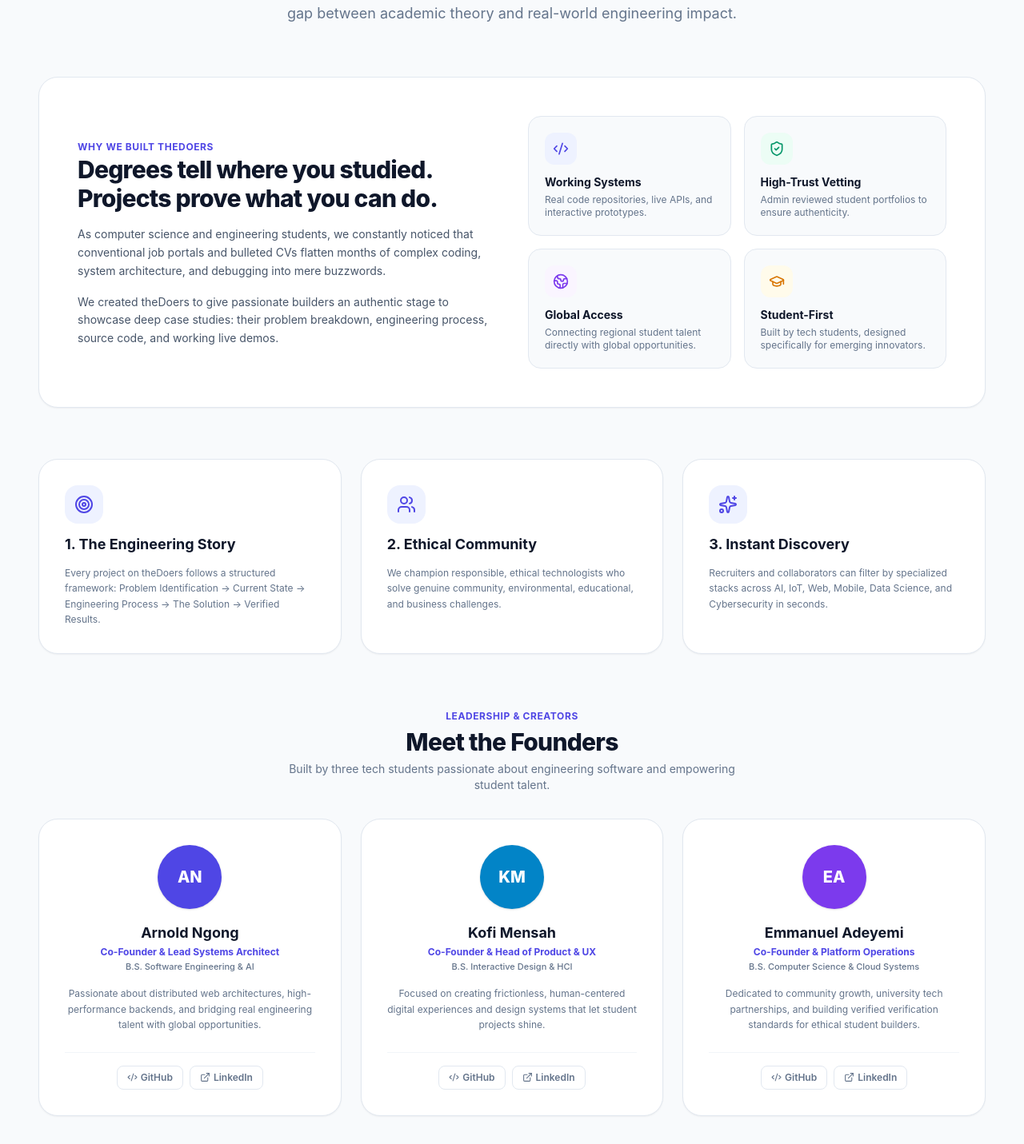
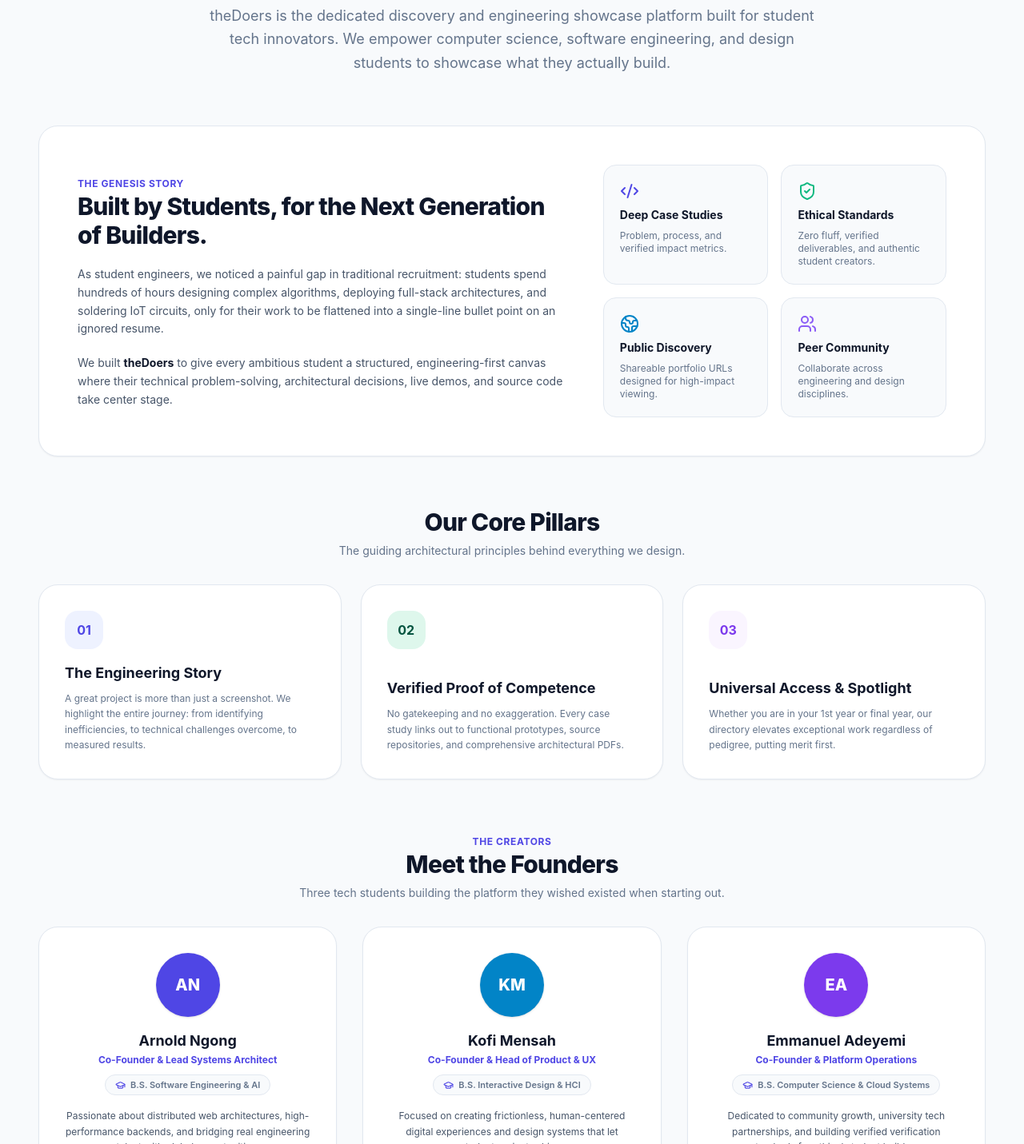
Before and after one commit to AroTech23/theDoers, a Next.js app: page /about in a window 1280 px wide. Shown: the part 419-1850 px from the top of the page at 80% size. Built offline with nearby package versions, Linux system fonts and the light colour scheme.

Commit message:
feat: implement session and role-aware navigation and CTA system across the entire platform (Navbar, Homepage, and About page)

```diff
--- a/app/about/page.tsx
+++ b/app/about/page.tsx
@@ -1,3 +1,6 @@
+'use client';
+
+import { useState, useEffect } from 'react';
 import Link from 'next/link';
 import Button from '@/components/ui/Button';
 import {
@@ -12,10 +15,22 @@
   ArrowRight,
   GraduationCap,
   ExternalLink,
-  Mail
+  Plus,
+  LayoutDashboard
 } from 'lucide-react';
 
 export default function AboutUsPage() {
+  const [authRole, setAuthRole] = useState<string | null>(null);
+
+  useEffect(() => {
+    if (typeof window !== 'undefined') {
+      setAuthRole(localStorage.getItem('thedoers_auth_role'));
+    }
+  }, []);
+
+  const isDoer = authRole === 'doer';
+  const isAdmin = authRole === 'admin';
+
   const founders = [
     {
       name: 'Arnold Ngong',
@@ -59,138 +74,134 @@
             href="/"
             className="inline-flex items-center gap-1.5 text-xs font-bold text-[#4F46E5] hover:text-[#3730A3] transition-colors bg-[#EEF2FF] px-3.5 py-1.5 rounded-xl shadow-2xs"
           >
-            <ArrowLeft size={14} /> Back to Home
+            <ArrowLeft size={14} /> Back to Homepage
           </Link>
         </div>
 
-        {/* ── 1. HERO SECTION & MISSION MANIFESTO ── */}
-        <div className="text-center max-w-3xl mx-auto flex flex-col items-center">
-          <div className="inline-flex items-center gap-2 px-3.5 py-1 bg-white border border-[#E2E8F0] rounded-full text-xs font-bold text-[#4F46E5] shadow-2xs mb-4">
-            <Compass size={14} /> Our Mission &amp; Story
+        {/* ── 1. HERO MANIFESTO ── */}
+        <div className="text-center max-w-3xl mx-auto space-y-6 pt-4">
+          <div className="inline-flex items-center gap-2 px-3.5 py-1.5 rounded-full bg-[#EEF2FF] border border-[#C7D2FE] text-xs font-bold text-[#4F46E5] shadow-2xs">
+            <Sparkles size={14} /> Our Mission &amp; Purpose
           </div>
+
           <h1 className="text-4xl sm:text-5xl lg:text-6xl font-extrabold text-[#0F172A] tracking-tight leading-tight">
-            Proof of Work Over <span className="text-[#4F46E5]">Paper Resumes</span>
+            Proof of Work Over <br />
+            <span className="text-[#4F46E5]">Paper Resumes</span>
           </h1>
-          <p className="text-base sm:text-lg text-[#64748B] mt-5 leading-relaxed">
-            <strong className="text-[#0F172A]">theDoers</strong> is a dedicated talent showcase network founded by tech students to bridge the gap between academic theory and real-world engineering impact.
+
+          <p className="text-base sm:text-lg text-[#64748B] leading-relaxed">
+            theDoers is the dedicated discovery and engineering showcase platform built for student tech innovators.
+            We empower computer science, software engineering, and design students to showcase what they actually build.
           </p>
         </div>
 
-        {/* ── 2. THE ORIGIN STORY & THE PROBLEM ── */}
-        <div className="bg-white border border-[#E2E8F0] rounded-3xl p-8 lg:p-12 shadow-xs grid grid-cols-1 md:grid-cols-2 gap-10 items-center">
-          <div className="space-y-4">
-            <span className="text-xs font-bold uppercase tracking-wider text-[#4F46E5]">Why We Built theDoers</span>
+        {/* ── 2. OUR ORIGIN & WHY WE BUILT THIS ── */}
+        <div className="bg-white border border-[#E2E8F0] rounded-3xl p-8 sm:p-12 shadow-xs grid grid-cols-1 lg:grid-cols-12 gap-10 items-center">
+          <div className="lg:col-span-7 space-y-5">
+            <span className="text-xs font-bold uppercase tracking-wider text-[#4F46E5]">The Genesis Story</span>
             <h2 className="text-2xl sm:text-3xl font-extrabold text-[#0F172A] tracking-tight">
-              Degrees tell where you studied. Projects prove what you can do.
+              Built by Students, for the Next Generation of Builders.
             </h2>
-            <p className="text-xs sm:text-sm text-[#475569] leading-relaxed">
-              As computer science and engineering students, we constantly noticed that conventional job portals and bulleted CVs flatten months of complex coding, system architecture, and debugging into mere buzzwords.
+            <p className="text-sm text-[#475569] leading-relaxed">
+              As student engineers, we noticed a painful gap in traditional recruitment: students spend hundreds of hours designing complex algorithms, deploying full-stack architectures, and soldering IoT circuits, only for their work to be flattened into a single-line bullet point on an ignored resume.
             </p>
-            <p className="text-xs sm:text-sm text-[#475569] leading-relaxed">
-              We created theDoers to give passionate builders an authentic stage to showcase deep case studies: their problem breakdown, engineering process, source code, and working live demos.
+            <p className="text-sm text-[#475569] leading-relaxed">
+              We built <strong className="text-[#0F172A]">theDoers</strong> to give every ambitious student a structured, engineering-first canvas where their technical problem-solving, architectural decisions, live demos, and source code take center stage.
             </p>
           </div>
 
-          {/* Key Platform Values Grid */}
-          <div className="grid grid-cols-1 sm:grid-cols-2 gap-4">
-            <div className="p-5 rounded-2xl bg-[#F8FAFC] border border-[#E2E8F0]">
-              <div className="w-10 h-10 rounded-xl bg-[#EEF2FF] text-[#4F46E5] flex items-center justify-center font-bold mb-3">
-                <Code2 size={20} />
+          <div className="lg:col-span-5 grid grid-cols-2 gap-4">
+            <div className="p-5 rounded-2xl bg-[#F8FAFC] border border-[#E2E8F0] space-y-2">
+              <Code2 size={24} className="text-[#4F46E5]" />
+              <h4 className="font-bold text-[#0F172A] text-sm">Deep Case Studies</h4>
+              <p className="text-xs text-[#64748B]">Problem, process, and verified impact metrics.</p>
             </div>
-              <h4 className="font-bold text-sm text-[#0F172A] mb-1">Working Systems</h4>
-              <p className="text-xs text-[#64748B]">Real code repositories, live APIs, and interactive prototypes.</p>
+            <div className="p-5 rounded-2xl bg-[#F8FAFC] border border-[#E2E8F0] space-y-2">
+              <ShieldCheck size={24} className="text-[#10B981]" />
+              <h4 className="font-bold text-[#0F172A] text-sm">Ethical Standards</h4>
+              <p className="text-xs text-[#64748B]">Zero fluff, verified deliverables, and authentic student creators.</p>
             </div>
-
-            <div className="p-5 rounded-2xl bg-[#F8FAFC] border border-[#E2E8F0]">
-              <div className="w-10 h-10 rounded-xl bg-[#ECFDF5] text-[#059669] flex items-center justify-center font-bold mb-3">
-                <ShieldCheck size={20} />
+            <div className="p-5 rounded-2xl bg-[#F8FAFC] border border-[#E2E8F0] space-y-2">
+              <Globe2 size={24} className="text-[#0284C7]" />
+              <h4 className="font-bold text-[#0F172A] text-sm">Public Discovery</h4>
+              <p className="text-xs text-[#64748B]">Shareable portfolio URLs designed for high-impact viewing.</p>
             </div>
-              <h4 className="font-bold text-sm text-[#0F172A] mb-1">High-Trust Vetting</h4>
-              <p className="text-xs text-[#64748B]">Admin reviewed student portfolios to ensure authenticity.</p>
-            </div>
-
-            <div className="p-5 rounded-2xl bg-[#F8FAFC] border border-[#E2E8F0]">
-              <div className="w-10 h-10 rounded-xl bg-[#FAF5FF] text-[#7C3AED] flex items-center justify-center font-bold mb-3">
-                <Globe2 size={20} />
-              </div>
-              <h4 className="font-bold text-sm text-[#0F172A] mb-1">Global Access</h4>
-              <p className="text-xs text-[#64748B]">Connecting regional student talent directly with global opportunities.</p>
-            </div>
-
-            <div className="p-5 rounded-2xl bg-[#F8FAFC] border border-[#E2E8F0]">
-              <div className="w-10 h-10 rounded-xl bg-[#FFFBEB] text-[#D97706] flex items-center justify-center font-bold mb-3">
-                <GraduationCap size={20} />
-              </div>
-              <h4 className="font-bold text-sm text-[#0F172A] mb-1">Student-First</h4>
-              <p className="text-xs text-[#64748B]">Built by tech students, designed specifically for emerging innovators.</p>
+            <div className="p-5 rounded-2xl bg-[#F8FAFC] border border-[#E2E8F0] space-y-2">
+              <Users size={24} className="text-[#8B5CF6]" />
+              <h4 className="font-bold text-[#0F172A] text-sm">Peer Community</h4>
+              <p className="text-xs text-[#64748B]">Collaborate across engineering and design disciplines.</p>
             </div>
           </div>
         </div>
 
-        {/* ── 3. PLATFORM PILLARS ── */}
-        <div className="grid grid-cols-1 md:grid-cols-3 gap-6">
-          <div className="bg-white border border-[#E2E8F0] rounded-3xl p-8 shadow-xs flex flex-col gap-3">
-            <div className="w-12 h-12 bg-[#EEF2FF] text-[#4F46E5] rounded-2xl flex items-center justify-center">
-              <Target size={24} />
-            </div>
-            <h3 className="font-bold text-lg text-[#0F172A]">1. The Engineering Story</h3>
-            <p className="text-xs text-[#64748B] leading-relaxed">
-              Every project on theDoers follows a structured framework: Problem Identification → Current State → Engineering Process → The Solution → Verified Results.
-            </p>
+        {/* ── 3. THREE CORE PILLARS ── */}
+        <div className="space-y-8">
+          <div className="text-center max-w-2xl mx-auto space-y-2">
+            <h2 className="text-2xl sm:text-3xl font-extrabold text-[#0F172A] tracking-tight">Our Core Pillars</h2>
+            <p className="text-xs sm:text-sm text-[#64748B]">The guiding architectural principles behind everything we design.</p>
           </div>
 
-          <div className="bg-white border border-[#E2E8F0] rounded-3xl p-8 shadow-xs flex flex-col gap-3">
-            <div className="w-12 h-12 bg-[#EEF2FF] text-[#4F46E5] rounded-2xl flex items-center justify-center">
-              <Users size={24} />
-            </div>
-            <h3 className="font-bold text-lg text-[#0F172A]">2. Ethical Community</h3>
+          <div className="grid grid-cols-1 md:grid-cols-3 gap-6">
+            <div className="bg-white border border-[#E2E8F0] rounded-3xl p-8 shadow-xs flex flex-col justify-between space-y-4">
+              <div className="w-12 h-12 rounded-2xl bg-[#EEF2FF] text-[#4F46E5] flex items-center justify-center font-bold">01</div>
+              <div>
+                <h3 className="text-lg font-bold text-[#0F172A] mb-2">The Engineering Story</h3>
                 <p className="text-xs text-[#64748B] leading-relaxed">
-              We champion responsible, ethical technologists who solve genuine community, environmental, educational, and business challenges.
-            </p>
-          </div>
-
-          <div className="bg-white border border-[#E2E8F0] rounded-3xl p-8 shadow-xs flex flex-col gap-3">
-            <div className="w-12 h-12 bg-[#EEF2FF] text-[#4F46E5] rounded-2xl flex items-center justify-center">
-              <Sparkles size={24} />
-            </div>
-            <h3 className="font-bold text-lg text-[#0F172A]">3. Instant Discovery</h3>
-            <p className="text-xs text-[#64748B] leading-relaxed">
-              Recruiters and collaborators can filter by specialized stacks across AI, IoT, Web, Mobile, Data Science, and Cybersecurity in seconds.
+                  A great project is more than just a screenshot. We highlight the entire journey: from identifying inefficiencies, to technical challenges overcome, to measured results.
                 </p>
               </div>
             </div>
 
-        {/* ── 4. MEET THE FOUNDERS SECTION (The 3 Tech Student Co-Founders) ── */}
+            <div className="bg-white border border-[#E2E8F0] rounded-3xl p-8 shadow-xs flex flex-col justify-between space-y-4">
+              <div className="w-12 h-12 rounded-2xl bg-[#DEF7EC] text-[#03543F] flex items-center justify-center font-bold">02</div>
+              <div>
+                <h3 className="text-lg font-bold text-[#0F172A] mb-2">Verified Proof of Competence</h3>
+                <p className="text-xs text-[#64748B] leading-relaxed">
+                  No gatekeeping and no exaggeration. Every case study links out to functional prototypes, source repositories, and comprehensive architectural PDFs.
+                </p>
+              </div>
+            </div>
+
+            <div className="bg-white border border-[#E2E8F0] rounded-3xl p-8 shadow-xs flex flex-col justify-between space-y-4">
+              <div className="w-12 h-12 rounded-2xl bg-[#FAF5FF] text-[#7C3AED] flex items-center justify-center font-bold">03</div>
+              <div>
+                <h3 className="text-lg font-bold text-[#0F172A] mb-2">Universal Access &amp; Spotlight</h3>
+                <p className="text-xs text-[#64748B] leading-relaxed">
+                  Whether you are in your 1st year or final year, our directory elevates exceptional work regardless of pedigree, putting merit first.
+                </p>
+              </div>
+            </div>
+          </div>
+        </div>
+
+        {/* ── 4. MEET THE FOUNDERS ── */}
         <div className="space-y-8">
-          <div className="text-center max-w-xl mx-auto">
-            <span className="text-xs font-bold uppercase tracking-wider text-[#4F46E5]">Leadership &amp; Creators</span>
-            <h2 className="text-3xl font-extrabold text-[#0F172A] tracking-tight mt-1">Meet the Founders</h2>
-            <p className="text-xs sm:text-sm text-[#64748B] mt-1.5">
-              Built by three tech students passionate about engineering software and empowering student talent.
+          <div className="text-center max-w-2xl mx-auto space-y-2">
+            <span className="text-xs font-bold uppercase tracking-wider text-[#4F46E5]">The Creators</span>
+            <h2 className="text-2xl sm:text-3xl font-extrabold text-[#0F172A] tracking-tight">Meet the Founders</h2>
+            <p className="text-xs sm:text-sm text-[#64748B]">Three tech students building the platform they wished existed when starting out.</p>
+          </div>
+
+          <div className="grid grid-cols-1 md:grid-cols-3 gap-8">
+            {founders.map((founder) => (
+              <div key={founder.name} className="bg-white border border-[#E2E8F0] rounded-3xl p-8 shadow-xs flex flex-col items-center text-center justify-between hover:border-[#CBD5E1] transition-all group">
+                <div className="flex flex-col items-center">
+                  <div className={`w-20 h-20 rounded-full ${founder.avatarBg} text-white flex items-center justify-center text-xl font-extrabold mb-4 shadow-sm group-hover:scale-105 transition-transform`}>
+                    {founder.initials}
+                  </div>
+                  <h3 className="text-lg font-bold text-[#0F172A]">{founder.name}</h3>
+                  <p className="text-xs font-bold text-[#4F46E5] mt-0.5">{founder.role}</p>
+
+                  <div className="inline-flex items-center gap-1.5 px-3 py-1 bg-[#F8FAFC] border border-[#E2E8F0] rounded-full text-[11px] font-semibold text-[#64748B] mt-2.5">
+                    <GraduationCap size={13} className="text-[#4F46E5]" /> {founder.program}
+                  </div>
+
+                  <p className="text-xs text-[#475569] leading-relaxed mt-4">
+                    {founder.bio}
                   </p>
                 </div>
 
-          <div className="grid grid-cols-1 md:grid-cols-3 gap-6">
-            {founders.map((founder) => (
-              <div
-                key={founder.name}
-                className="bg-white border border-[#E2E8F0] rounded-3xl p-8 shadow-xs flex flex-col items-center text-center hover:shadow-md hover:border-[#CBD5E1] transition-all"
-              >
-                {/* Avatar Badge */}
-                <div className={`w-20 h-20 rounded-full ${founder.avatarBg} text-white flex items-center justify-center text-xl font-extrabold shadow-sm mb-4`}>
-                  {founder.initials}
-                </div>
-
-                <h3 className="text-lg font-bold text-[#0F172A]">{founder.name}</h3>
-                <p className="text-xs font-bold text-[#4F46E5] mt-0.5">{founder.role}</p>
-                <p className="text-[11px] text-[#64748B] font-medium mt-0.5 mb-4">{founder.program}</p>
-
-                <p className="text-xs text-[#64748B] leading-relaxed flex-1 mb-6">
-                  {founder.bio}
-                </p>
-
-                {/* Social Links */}
-                <div className="flex items-center gap-2 pt-4 border-t border-[#F1F5F9] w-full justify-center text-[#64748B] text-xs font-semibold">
+                <div className="flex items-center gap-2 pt-4 border-t border-[#F1F5F9] w-full justify-center text-[#64748B] text-xs font-semibold mt-6">
                   <a href={founder.github} target="_blank" rel="noreferrer" className="inline-flex items-center gap-1 px-3 py-1.5 hover:text-[#0F172A] hover:bg-[#F8FAFC] rounded-lg transition-colors border border-[#E2E8F0]">
                     <Code2 size={13} /> GitHub
                   </a>
@@ -225,18 +236,41 @@
           </div>
         </div>
 
-        {/* ── 6. DUAL CALL TO ACTION ── */}
+        {/* ── 6. ROLE-AWARE DUAL CALL TO ACTION ── */}
         <div className="rounded-3xl bg-gradient-to-br from-[#F8FAFC] to-[#EEF2FF] border border-[#E2E8F0] p-8 sm:p-12 flex flex-col md:flex-row items-center justify-between gap-8">
           <div className="space-y-2 text-center md:text-left">
             <h3 className="text-2xl font-extrabold text-[#0F172A] tracking-tight">
-              Ready to showcase your engineering work?
+              {isDoer ? 'Keep growing your public footprint' : 'Ready to showcase your engineering work?'}
             </h3>
             <p className="text-xs sm:text-sm text-[#64748B] max-w-lg leading-relaxed">
-              Join the growing network of student developers, designers, and AI creators. Publish your case studies in minutes.
+              {isDoer
+                ? 'Add your newest project breakdown, update your architecture diagrams, or refine your measurable results.'
+                : 'Join the growing network of student developers, designers, and AI creators. Publish your case studies in minutes.'}
             </p>
           </div>
 
           <div className="flex flex-wrap items-center gap-3">
+            {isDoer ? (
+              <>
+                <Link href="/dashboard/projects/new">
+                  <Button variant="primary" size="lg" className="font-bold shadow-xs gap-2">
+                    <Plus size={16} /> Add New Project
+                  </Button>
+                </Link>
+                <Link href="/dashboard">
+                  <Button variant="outline" size="lg" className="font-bold border-[#E2E8F0]">
+                    <LayoutDashboard size={16} /> My Dashboard
+                  </Button>
+                </Link>
+              </>
+            ) : isAdmin ? (
+              <Link href="/admin">
+                <Button variant="primary" size="lg" className="font-bold shadow-xs gap-2">
+                  <ShieldCheck size={16} /> Admin Command Center
+                </Button>
+              </Link>
+            ) : (
+              <>
                 <Link href="/register">
                   <Button variant="primary" size="lg" className="font-bold shadow-xs">
                     Become a Doer <ArrowRight size={15} className="ml-1" />
@@ -247,6 +281,8 @@
                     Explore Directory
                   </Button>
                 </Link>
+              </>
+            )}
           </div>
         </div>
 
```
Also changed, not shown: app/page.tsx (+73 -5 lines), components/layout/Navbar.tsx (+81 -37 lines). Lines whose indentation alone changed are shown as unchanged.
